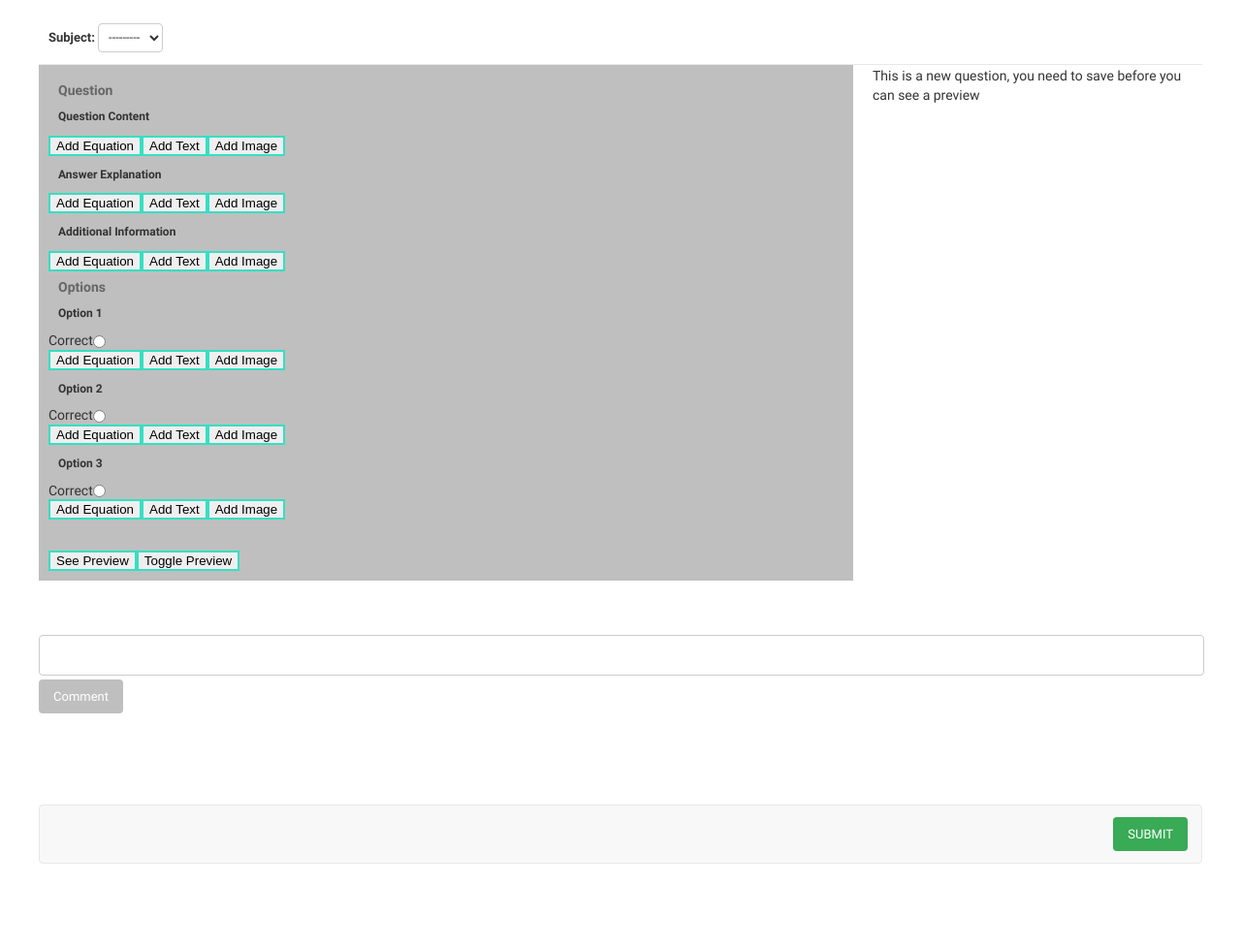
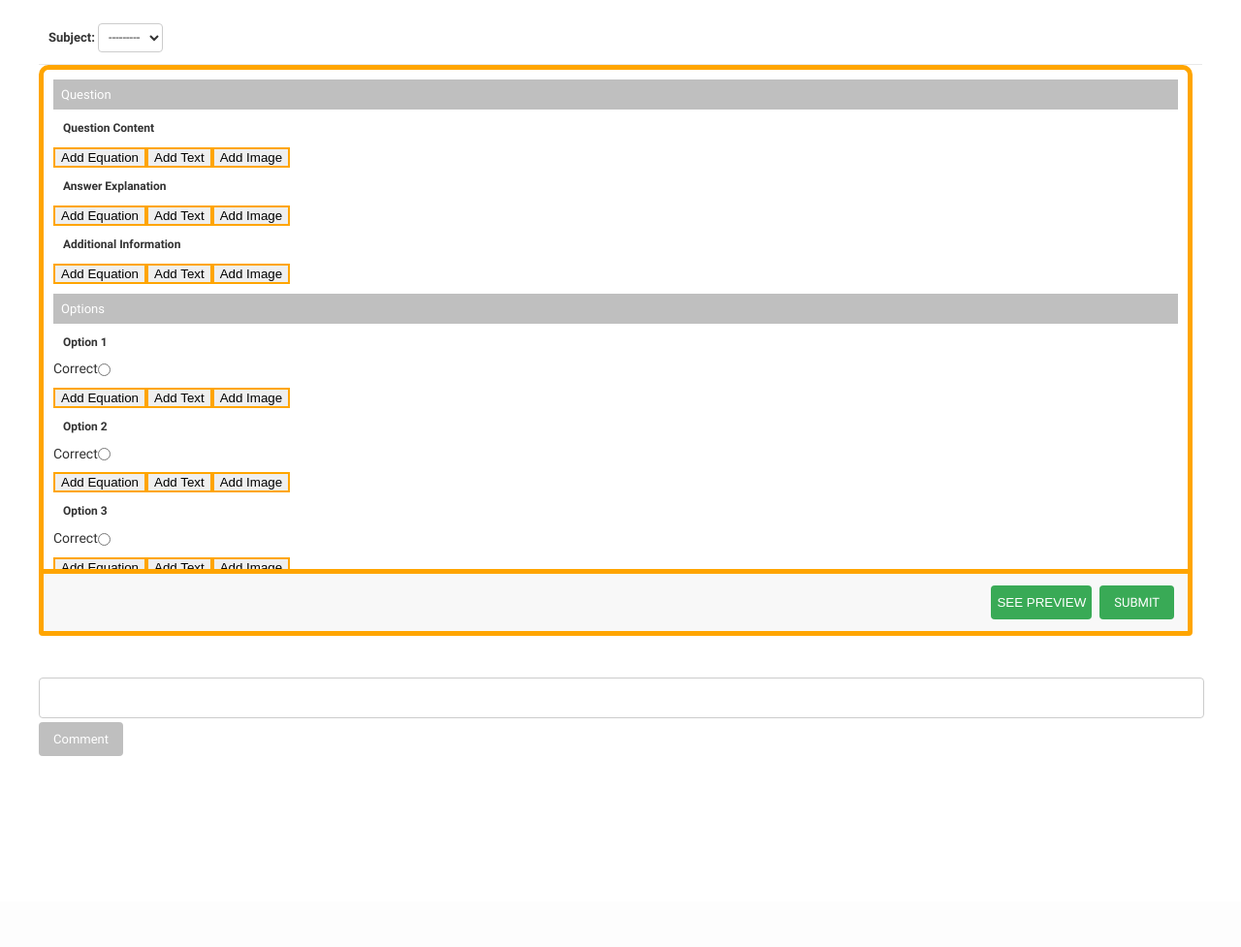
Before and after one commit to EthanMarrs/digit2, a Django app: template core/templates/edit_question.html in a window 1280 px wide. Shown: the part 124-1101 px from the top of the page at 97% size. After the commit the page ends 904 px from the top, so only its background shows below. Run offline with Django 3.2, Linux system fonts and the light colour scheme; the template is opened without the code that fills it: values that come from a table or form of the project are taken from there, others are empty; parts of the project's set-up code (start-up, migrations or seed data) failed here and were passed over; some libraries are stand-ins or nearby versions.

Commit message:
added styling bits

```diff
--- a/core/static/core/questionForm.css
+++ b/core/static/core/questionForm.css
@@ -33,15 +33,27 @@ body {
 }
 
 #edit-panel{
-  background-color: #bfbfbf;
+  /*background-color: #bfbfbf;*/
   flex: 1;
   margin-right: 10px;
   padding: 10px;
+  border-style: solid;
+  border-width: 5px;
+  border-radius: 10px;
+  border-color: orange;
 }
 
 #preview-panel{
-    /*display: none;*/
+    display: none;
     width:350px;
+}
+
+#edit_panel_option_heading {
+  margin-top: 10px;
+}
+
+.create-block-buttons-container {
+  margin-top: 10px;
 }
 
 .image-placeholder {
@@ -53,12 +65,12 @@ body {
 .control-button {
     flex: 1;
     height: 100%;
-    border-radius: 0;
+    border-radius: 0px;
     background-color: lightgray;
     border-top: none;
-    border-right: none;
-    border-left: 2px solid #34E0C2;
-    border-bottom: 2px solid #34E0C2;
+    border-left: none;
+    border-right: 2px solid orange;
+    border-bottom: 2px solid orange;
 }
 
 .control-button:last-child {
@@ -68,8 +80,9 @@ body {
 .content_field {
     display: flex;
     flex-direction: row;
-    border: 4px solid #34E0C2;
+    border: 4px solid orange;
     margin-top: 10px;
+    border-radius: 4px;
 }
 
 .button-container {
@@ -80,6 +93,7 @@ body {
 
 .content-container {
     flex: 9;
+    border-radius: 4px;
 }
 
 img {
@@ -92,9 +106,9 @@ img {
 }
 
 .create-block-buttons{
-    border-radius: 0;
+    border-radius: 0px;
     background-color: none;
-    border: 2px solid #34E0C2;
+    border: 2px solid orange;
 }
 
 /*Toolbar Stuff*/
@@ -176,3 +190,22 @@ footer {
 img {
   max-width: 300px;
 }
+
+.submit-row{
+  width: 90%;
+  position: fixed;
+  bottom:0px;
+  z-index: 1000;
+  border-style: solid;
+  border-width: 5px;
+  border-color: orange;
+}
+
+.toggle-preview-button {
+  border-radius: 4px;
+  border-width:0px;
+  background-color: #39AA56;
+  color: #fff;
+  height: 35px;
+  line-height: 15px;
+}
--- a/core/static/core/questionForm.js
+++ b/core/static/core/questionForm.js
@@ -6,13 +6,6 @@ var dict_of_questions = {};
 var MQ = MathQuill.getInterface(2);
 var mathField;
 var selectedSection = "";
-
-var preview_question_content = "";
-var preview_answer_explanation_content = "";
-var preview_additional_information = "";
-var preview_option_content_1 = "";
-var preview_option_content_2 = "";
-var preview_option_content_3 = "";
 
 var count = 0;
 // create a function that creates a span, textfield and mathfield
@@ -27,10 +20,10 @@ var addControlButtons = function(object, uuid, checked){
   var checked_value = checked ? "checked" : "";
 
   buttonContainer
-    .append("<div class='control-button' ><input type='checkbox' class='control-checkbox' " + checked_value + ">Make inline</input></div>")
-    .append("<button type='button' class='control-button' onClick='moveUp(\"" + uuid + "\")'><i class='fa fa-chevron-up' aria-hidden='true'>Move up</i></button>")
-    .append("<button type='button' class='control-button' onClick='moveDown(\"" + uuid + "\")'><i class='fa fa-chevron-down' aria-hidden='true'>Move Down</i></button>")
-    .append("<button type='button' class='control-button' onClick='deleteBlock(\"" + uuid + "\")'><i class='fa fa-trash' aria-hidden='true'>Delete</i></button>");
+    .append("<div class='control-button' ><input type='checkbox' class='control-checkbox' " + checked_value + ">inline</input></div>")
+    .append("<button type='button' class='control-button' onClick='moveUp(\"" + uuid + "\")'><i class='fa fa-chevron-up' aria-hidden='true'></i></button>")
+    .append("<button type='button' class='control-button' onClick='moveDown(\"" + uuid + "\")'><i class='fa fa-chevron-down' aria-hidden='true'></i></button>")
+    .append("<button type='button' class='control-button' onClick='deleteBlock(\"" + uuid + "\")'><i class='fa fa-trash' aria-hidden='true'></i></button>");
 
   return(object.append(buttonContainer));
 }
@@ -82,11 +75,13 @@ var addEquationField = function(div_name, math_content, is_inline){
   var content_field = $("<div></div>")
     .attr("id", uuid)
     .addClass("content_field")
-    .addClass("math_field")
-    .append(contentDiv)
+    .addClass("math_field");
+
+  var content_field = addControlButtons(content_field, uuid, is_inline);
+
+  content_field.append(contentDiv)
     .append(textSpan);
 
-  var content_field = addControlButtons(content_field, uuid, is_inline);
 
   $("." + div_name).append(content_field);
 
@@ -128,10 +123,12 @@ var addTextField = function(div_name, content, is_inline){
   var content_field = $("<div></div>")
     .attr("id", uuid)
     .addClass("content_field")
-    .addClass("text_field")
-    .append(contentDiv);
+    .addClass("text_field");
 
   content_field = addControlButtons(content_field, uuid, is_inline);
+
+  content_field.append(contentDiv);
+
 
   // add it to the field
   $("."+div_name)
@@ -155,10 +152,11 @@ var addImageField = function(div_name){
     .attr("id", uuid)
     .addClass("content_field")
     .addClass("image_field")
-    .css("display", "none")
-    .append(input_field);
+    .css("display", "none");
 
-  content_field = addControlButtons(content_field, uuid, is_inline);
+  content_field = addControlButtons(content_field, uuid, false);
+  content_field.append(input_field);
+
 
   $("." + div_name)
     .append(content_field);
@@ -199,7 +197,7 @@ var handleFiles = function(div_name, files){
   // TODO
   // Make changes so that UUID is used to append the image
   $("."+div_name).children().last()
-    .prepend(contentDiv)
+    .append(contentDiv)
     .css("display","flex");
 
   var reader = new FileReader();
--- a/core/static/core/setupQuestionForm.js
+++ b/core/static/core/setupQuestionForm.js
@@ -73,11 +73,11 @@
   ]
 
   // add "question" h3
-  root_div.append("<h3>Question</h3>"); //.append('Question Name:<input id="question_name_textfield" type="text" name="name" size="40"/><br/>')
+  root_div.append("<h2>Question</h2>"); //.append('Question Name:<input id="question_name_textfield" type="text" name="name" size="40"/><br/>')
   // append the 3 sections of the question
   root_div.append(createContentSections(question_sections, false));
   // add "options" h3
-  root_div.append("<h3>Options</h3>")
+  root_div.append("<h2 id='edit_panel_option_heading'>Options</h2>")
   // add the 3 option sections
   root_div.append(createContentSections(option_sections, true));
 
@@ -89,7 +89,11 @@
   // root_div.append("<button type='button' class='create-block-buttons' onClick=>Submit</button>")
 
   // add the preview button
-  root_div.append("<button type='button' class='create-block-buttons' onClick='createPreview()'>See Preview</button>")
   // hide the preview pane
-  root_div.append("<button type='button' class='create-block-buttons' onClick='togglePreview()'>Toggle Preview</button>")
+  var togglePreviewButton = $("<button>SEE PREVIEW</button>")
+    .attr("type","button")
+    .addClass("toggle-preview-button")
+    .attr("onClick", "togglePreview()");
+  // type='button' class='create-block-buttons' onClick='togglePreview()'
+  $(".submit-row").prepend(togglePreviewButton);
 })();
--- a/core/templates/edit_question.html
+++ b/core/templates/edit_question.html
@@ -13,6 +13,8 @@
 <link rel="stylesheet" type="text/css" href="{% static 'core/mathquill.css' %}"/>
 <link rel="stylesheet" type="text/css" href="{% static 'core/katex.min.css' %}"/>
 <link rel="stylesheet" type="text/css" href="{% static 'core/questionForm.css' %}"/>
+<link rel="stylesheet" type="text/css" href="
+https://cdnjs.cloudflare.com/ajax/libs/font-awesome/4.7.0/css/font-awesome.css"/>
 {% endblock %}
 
 <script src="{% static 'core/jquery.min.js' %}"></script>
```
